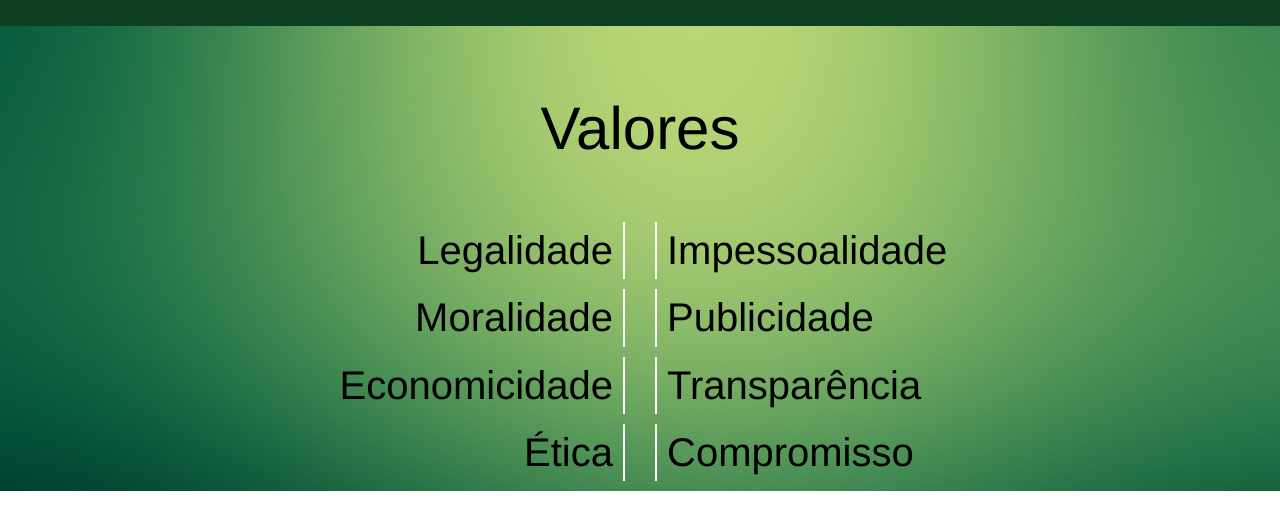
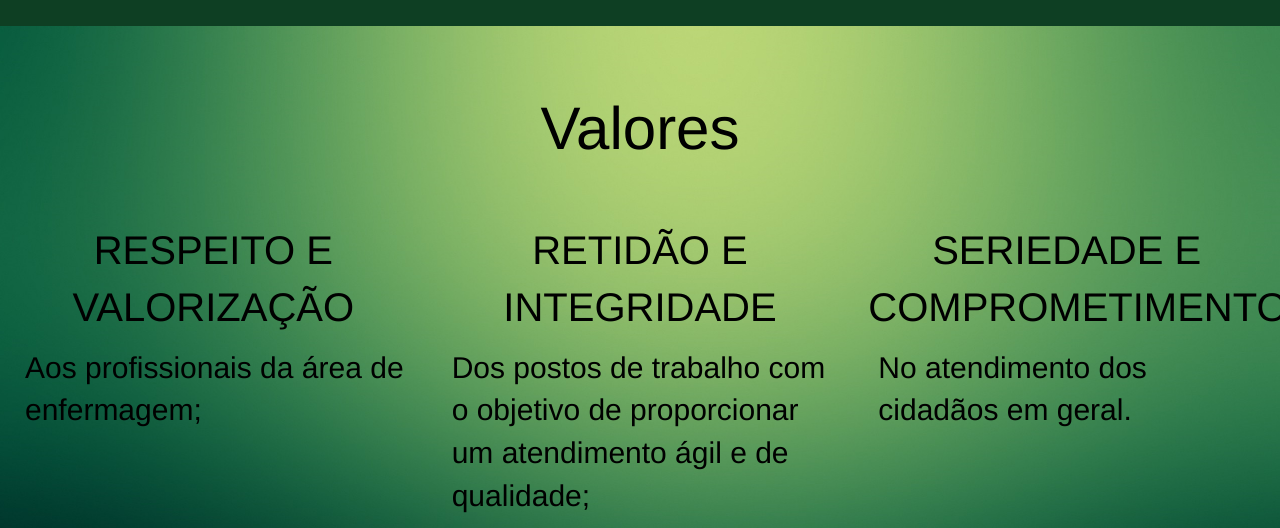
Before and after one commit to Lignati/abraseteSite, a PHP site: page /casa.html in a window 1280 px wide. Shown: the part 813-1341 px from the top of the page. Before the commit the page ends 1304 px from the top, so only its background shows below. Run offline with PHP 8.4, Linux system fonts and the light colour scheme.

Commit message:
Boas festas

```diff
--- a/casa.html
+++ b/casa.html
@@ -69,31 +69,16 @@
     <div class="init container-fluid">
       <div class="valoremissao row">
         <div class="col-xs-12 col-lg-12">
-          <h1 id="valores"> Valores</h1>
+          <h1 id="valores">Valores</h1>
         </div>
-        <div class="col-xs-12 col-lg-6">
-            <p class="valorpar"> Legalidade</p>
+        <div class="col-lg-4">
+          <p class="valores-subtitle">RESPEITO E VALORIZAÇÃO </p> <p id="valores-sub">Aos profissionais da área de enfermagem;</p>
         </div>
-        <div class="col-xs-12 col-lg-6">
-            <p class="valorimpar"> Impessoalidade</p>
+        <div class="col-lg-4">
+            <p class="valores-subtitle">RETIDÃO E INTEGRIDADE</p> <p id="valores-sub">Dos postos de trabalho com o objetivo de proporcionar um atendimento ágil e de qualidade;</p>
         </div>
-        <div class="col-xs-12 col-lg-6">
-            <p class="valorpar"> Moralidade </p>
-        </div>
-        <div class="col-xs-12 col-lg-6">
-            <p class="valorimpar"> Publicidade</p>
-        </div>
-        <div class="col-xs-12 col-lg-6">
-            <p class="valorpar"> Economicidade </p>
-        </div>
-        <div class="col-xs-12 col-lg-6 ">
-            <p class="valorimpar"> Transparência</p>
-        </div>
-        <div class="col-xs-12 col-lg-6">
-            <p class="valorpar"> Ética</p>
-        </div>
-        <div class="col-xs-12 col-lg-6">
-            <p class="valorimpar"> Compromisso</p>
+        <div class="col-lg-4">
+            <p class="valores-subtitle">SERIEDADE E COMPROMETIMENTO</p> <p id="valores-sub">No atendimento dos cidadãos em geral.</p>
         </div>
   </div>
 
--- a/css/changes.css
+++ b/css/changes.css
@@ -61,6 +61,15 @@ body{
 
 .navbar-default .navbar-nav>li>a{
   color: white;
+}
+
+
+.valores-subtitle{
+
+  font-size: 40px;
+  text-align: center;
+  color: black;
+
 }
 
 /*MAIN MENU BOX ! */
@@ -202,7 +211,12 @@ body{
   color: black;
 }
 
-
+#valores-sub{
+  font-size: 30px;
+  text-align: left;
+  padding-left: 10px;
+  color: black;
+}
 
 .clean{
   background-image: url(back2.png);
@@ -276,6 +290,9 @@ body{
   #valores{
     font-size: 30px;
   }
+  .valores-subtitle{
+    font-size: 30px;
+  }
   .valorimpar{
     font-size: 25px;
   }
@@ -290,6 +307,9 @@ body{
     font-size: 30px;
   }
   #visão-sub{
+    font-size: 30px;
+  }
+  #valores-sub{
     font-size: 30px;
   }
 
--- a/sobre.html
+++ b/sobre.html
@@ -133,7 +133,7 @@
       </div>
       <div class="row">
         <div class="col-lg-8 col-lg-offset-2">
-          <p class="main-title-about-sub with-divisor">Por se tratar de uma Associação, será possível buscar junto ao Ministério Público, com uma força de solicitação maior do que de forma individual, por isso quanto
+          <p class="main-title-about-sub">Por se tratar de uma Associação, será possível buscar junto ao Ministério Público, com uma força de solicitação maior do que de forma individual, por isso quanto
           mais Associados tivermos, maior será nossa força.<br>Contamos com a parceria constante de profissionais jurídicos, e teremos parcerias com estabelecimentos comerciais e prestadores
           de serviços nas mais variadas áreas, onde os associados terão privilégios diferenciados.</p>
           <p class="main-title-about-sub">Vale ressaltar que, nossa associação não está vinculada à nenhum tipo de Sindicato, grupo partidário e instituição hospitalar particular ou pública.<br>
```
